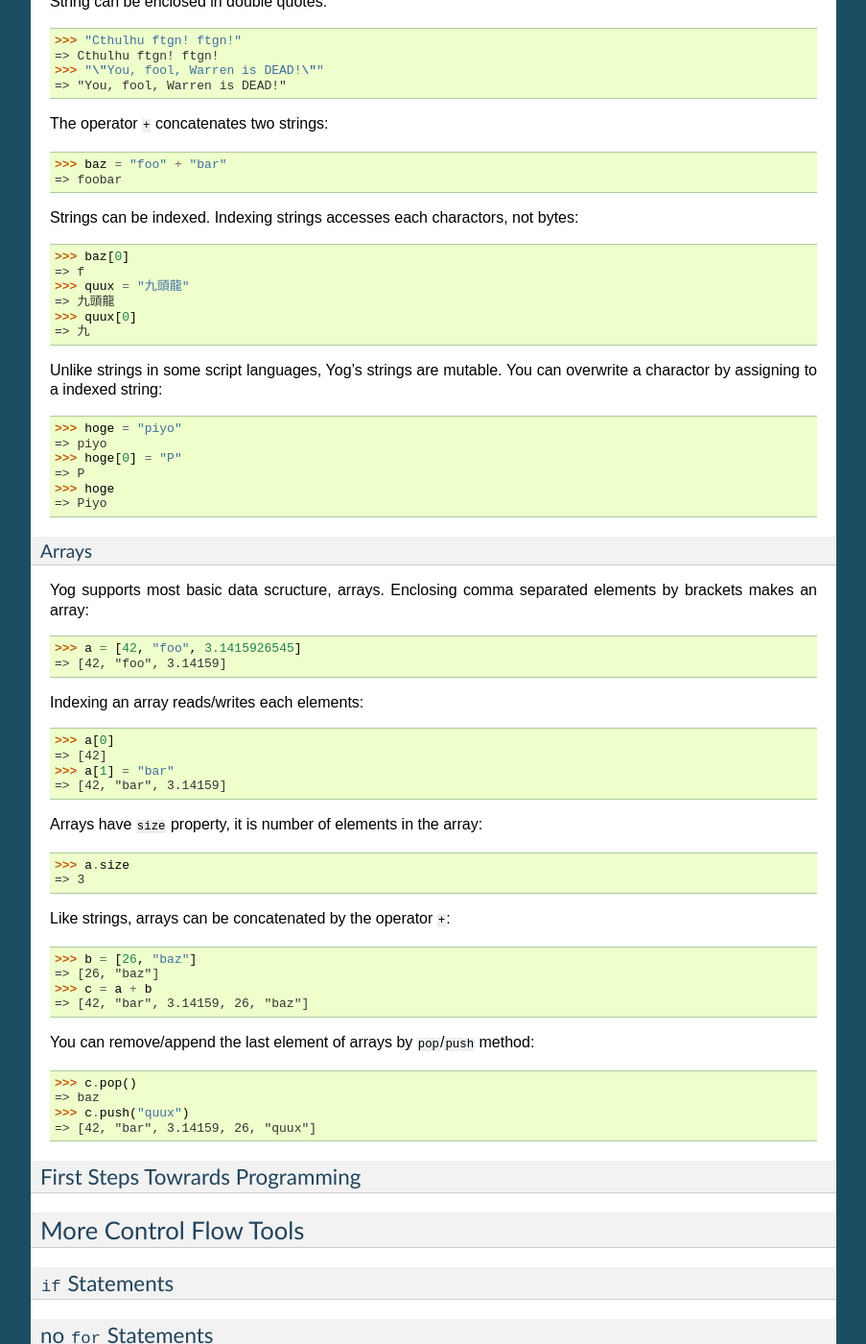
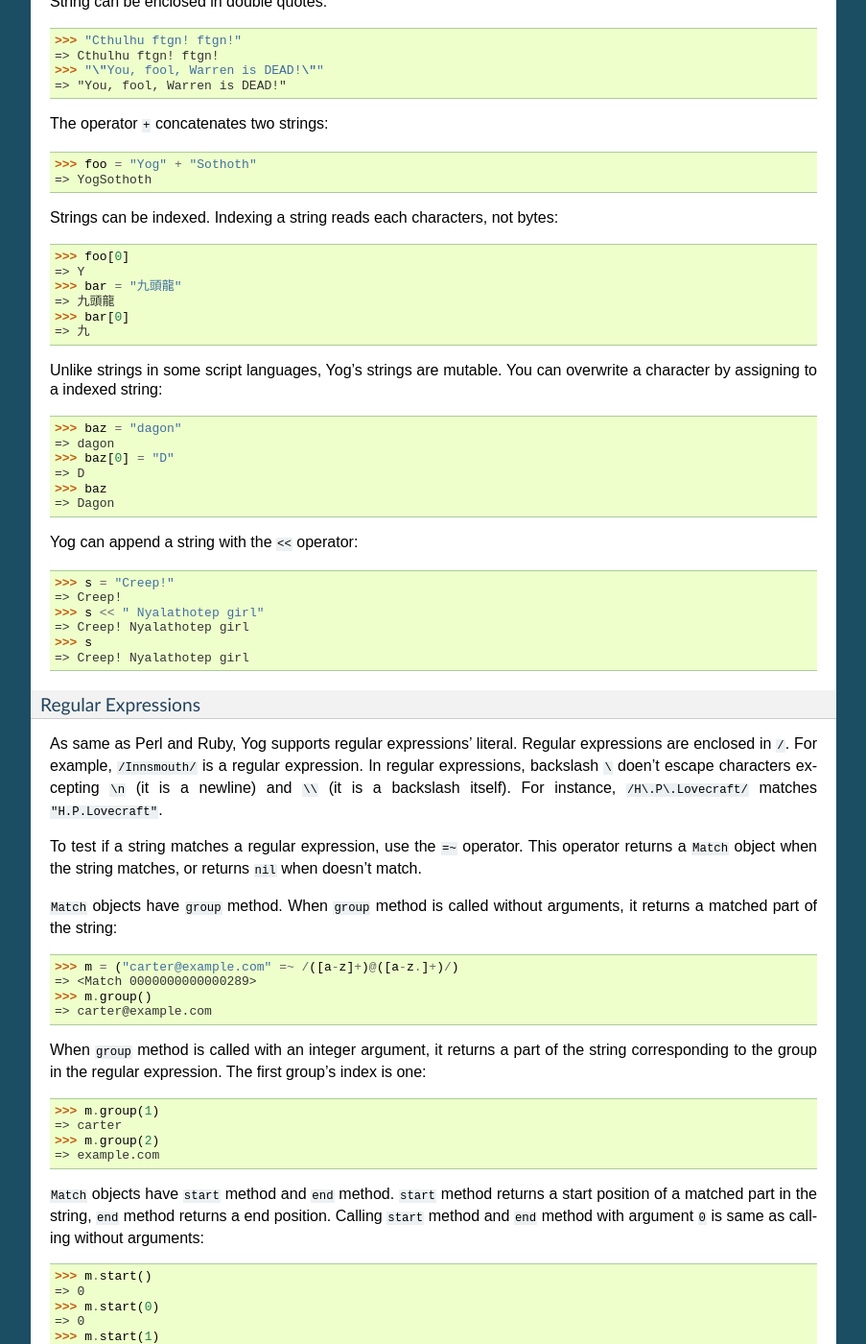
Before and after one commit to SumiTomohiko/Yog, a Sphinx documentation site: the page built from doc/tutorial.rst, in a window 1280 px wide and 1400 px high, scrolled down 3244 px. Shown: the whole window at 96% size, without its empty margins (198-1101 px from the left). Built offline with Sphinx 7.4.7, drawn with Linux system fonts in a browser that asks for light colours; some of the changed text lies outside the part shown.

Commit message:
Described abort regular expressions.

```diff
--- a/doc/tutorial.rst
+++ b/doc/tutorial.rst
@@ -91,7 +91,7 @@ This is done by putting the special comment like::
   # coding: EUC-JP
 
 The interpreter accepts the encoding of ``EUC-JP``, ``Shift-JIS`` and ``UTF-8``.
-Leading charactors and trailing charactors are allowed in this comment.
+Leading characters and trailing characters are allowed in this comment.
 And you can use "``=``" in place of "``:``".
 So the folowing two examples are llegal::
 
@@ -192,28 +192,84 @@ String can be enclosed in double quotes::
 
 The operator ``+`` concatenates two strings::
 
-  >>> baz = "foo" + "bar"
-  => foobar
+  >>> foo = "Yog" + "Sothoth"
+  => YogSothoth
 
 Strings can be indexed.
-Indexing strings accesses each charactors, not bytes::
+Indexing a string reads each characters, not bytes::
 
-  >>> baz[0]
-  => f
-  >>> quux = "九頭龍"
+  >>> foo[0]
+  => Y
+  >>> bar = "九頭龍"
   => 九頭龍
-  >>> quux[0]
+  >>> bar[0]
   => 九
 
 Unlike strings in some script languages, Yog's strings are mutable.
-You can overwrite a charactor by assigning to a indexed string::
+You can overwrite a character by assigning to a indexed string::
 
-  >>> hoge = "piyo"
-  => piyo
-  >>> hoge[0] = "P"
-  => P
-  >>> hoge
-  => Piyo
+  >>> baz = "dagon"
+  => dagon
+  >>> baz[0] = "D"
+  => D
+  >>> baz
+  => Dagon
+
+Yog can append a string with the ``<<`` operator::
+
+  >>> s = "Creep!"
+  => Creep!
+  >>> s << " Nyalathotep girl"
+  => Creep! Nyalathotep girl
+  >>> s
+  => Creep! Nyalathotep girl
+
+Regular Expressions
+-------------------
+
+As same as Perl and Ruby, Yog supports regular expressions' literal.
+Regular expressions are enclosed in ``/``.
+For example, ``/Innsmouth/`` is a regular expression.
+In regular expressions, backslash ``\`` doen't escape characters excepting ``\n`` (it is a newline) and ``\\`` (it is a backslash itself).
+For instance, ``/H\.P\.Lovecraft/`` matches ``"H.P.Lovecraft"``.
+
+To test if a string matches a regular expression, use the ``=~`` operator.
+This operator returns a ``Match`` object when the string matches, or returns ``nil`` when doesn't match.
+
+``Match`` objects have ``group`` method.
+When ``group`` method is called without arguments, it returns a matched part of the string::
+
+  >>> m = ("carter@example.com" =~ /([a-z]+)@([a-z.]+)/)
+  => <Match 0000000000000289>
+  >>> m.group()
+  => carter@example.com
+
+When ``group`` method is called with an integer argument, it returns a part of the string corresponding to the group in the regular expression. The first group's index is one::
+
+  >>> m.group(1)
+  => carter
+  >>> m.group(2)
+  => example.com
+
+``Match`` objects have ``start`` method and ``end`` method. ``start`` method returns a start position of a matched part in the string, ``end`` method returns a end position.
+Calling ``start`` method and ``end`` method with argument ``0`` is same as calling without arguments::
+
+  >>> m.start()
+  => 0
+  >>> m.start(0)
+  => 0
+  >>> m.start(1)
+  => 0
+  >>> m.start(2)
+  => 7
+  >>> m.end()
+  => 18
+  >>> m.end(0)
+  => 18
+  >>> m.end(1)
+  => 6
+  >>> m.end(2)
+  => 18
 
 Arrays
 ------
@@ -249,6 +305,13 @@ You can remove/append the last element of arrays by ``pop``/``push`` method::
   => baz
   >>> c.push("quux")
   => [42, "bar", 3.14159, 26, "quux"]
+
+You can also append an element with the ``<<`` operator::
+
+  >>> c << "hoge"
+  => [42, "bar", 3.14159, 26, "quux", "hoge"]
+  >>> c
+  => [42, "bar", 3.14159, 26, "quux", "hoge"]
 
 First Steps Towrards Programming
 ================================
```
